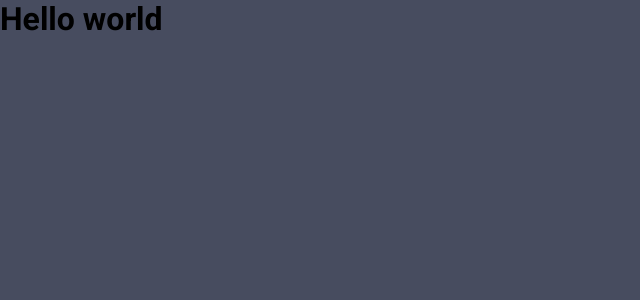
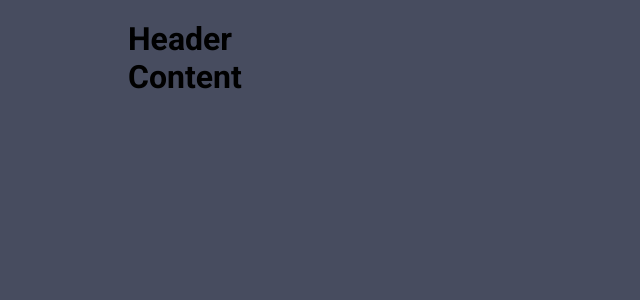
Before and after one commit to NakaokaGabriel/superhero, a React (Create React App) app: page / in a window 1280 px wide. Shown: the top 300 px of the page, without its empty margins (0-640 px from the left). Built offline with nearby package versions, Linux system fonts and the light colour scheme.

Commit message:
feature: organize components

```diff
--- /dev/null
+++ b/src/components/Container/styles.js
@@ -0,0 +1,21 @@
+import styled from 'styled-components';
+
+export const Container = styled.div`
+  margin: 10px 10px;
+
+  @media screen and (min-width: 779px) {
+    margin: 20px auto;
+  }
+
+  @media screen and (min-width: 779px) and (max-width: 1024px) {
+    max-width: 779px;
+  }
+
+  @media screen and (min-width: 1024px) and (max-width: 1440px) {
+    max-width: 1024px;
+  }
+
+  @media screen and (min-width: 1440px) {
+    max-width: 1440px;
+  }
+`;
--- /dev/null
+++ b/src/components/Content/index.js
@@ -0,0 +1,9 @@
+import React from 'react';
+
+// import { Container } from './styles';
+
+function Content() {
+  return <h1>Content</h1>;
+}
+
+export default Content;
--- /dev/null
+++ b/src/components/Content/styles.js
@@ -0,0 +1,3 @@
+import styled from 'styled-components';
+
+export const Container = styled.div``;
--- /dev/null
+++ b/src/components/Header/index.js
@@ -0,0 +1,9 @@
+import React from 'react';
+
+// import { Container } from './styles';
+
+function Header() {
+  return <h1>Header</h1>;
+}
+
+export default Header;
--- /dev/null
+++ b/src/components/Header/styles.js
@@ -0,0 +1,3 @@
+import styled from 'styled-components';
+
+export const Container = styled.div``;
--- a/src/pages/Main/index.js
+++ b/src/pages/Main/index.js
@@ -1,9 +1,20 @@
 import React from 'react';
 
-// import { Container } from './styles';
+import { Container } from '../../components/Container/styles';
+import { Row } from './styles';
+
+import Header from '../../components/Header';
+import Content from '../../components/Content';
 
 function Main() {
-  return <h1>Hello world</h1>;
+  return (
+    <Container>
+      <Row>
+        <Header />
+        <Content />
+      </Row>
+    </Container>
+  );
 }
 
 export default Main;
--- /dev/null
+++ b/src/pages/Main/styles.js
@@ -0,0 +1,3 @@
+import styled from 'styled-components';
+
+export const Row = styled.div``;
```
